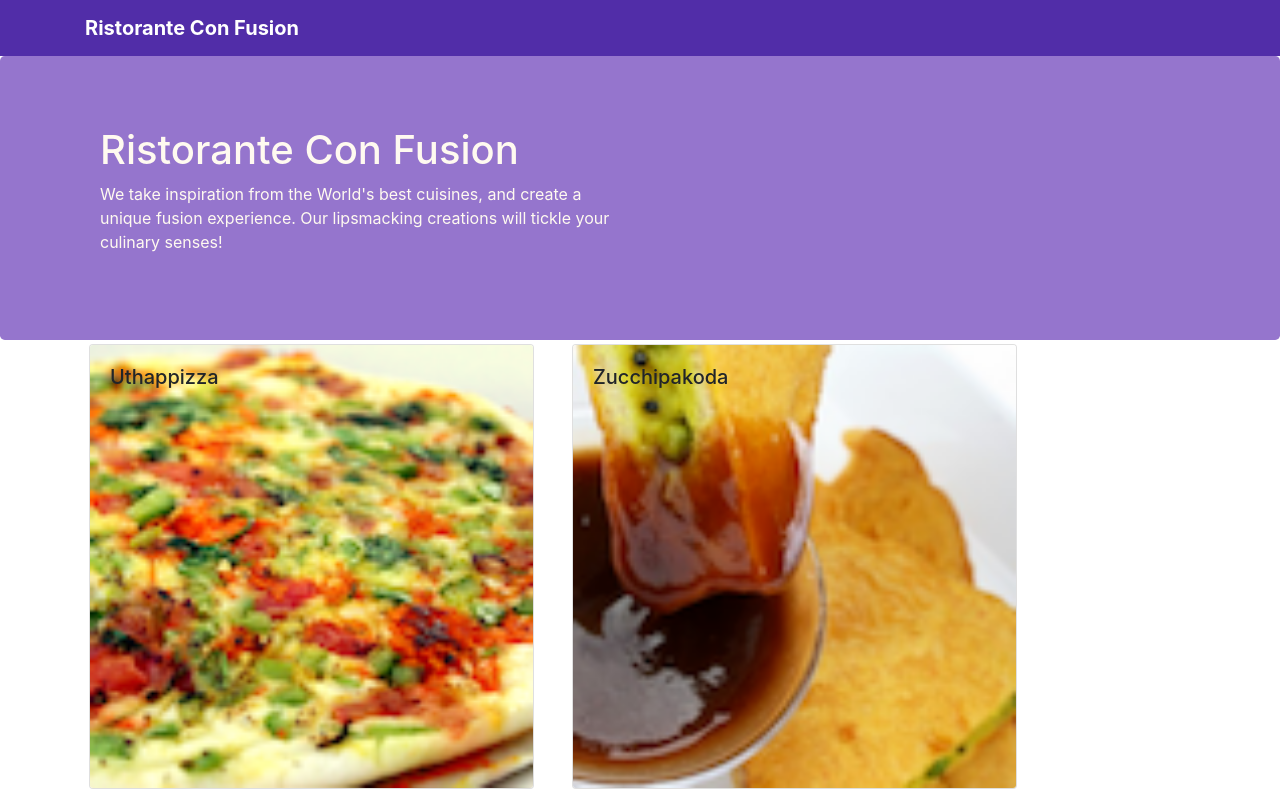
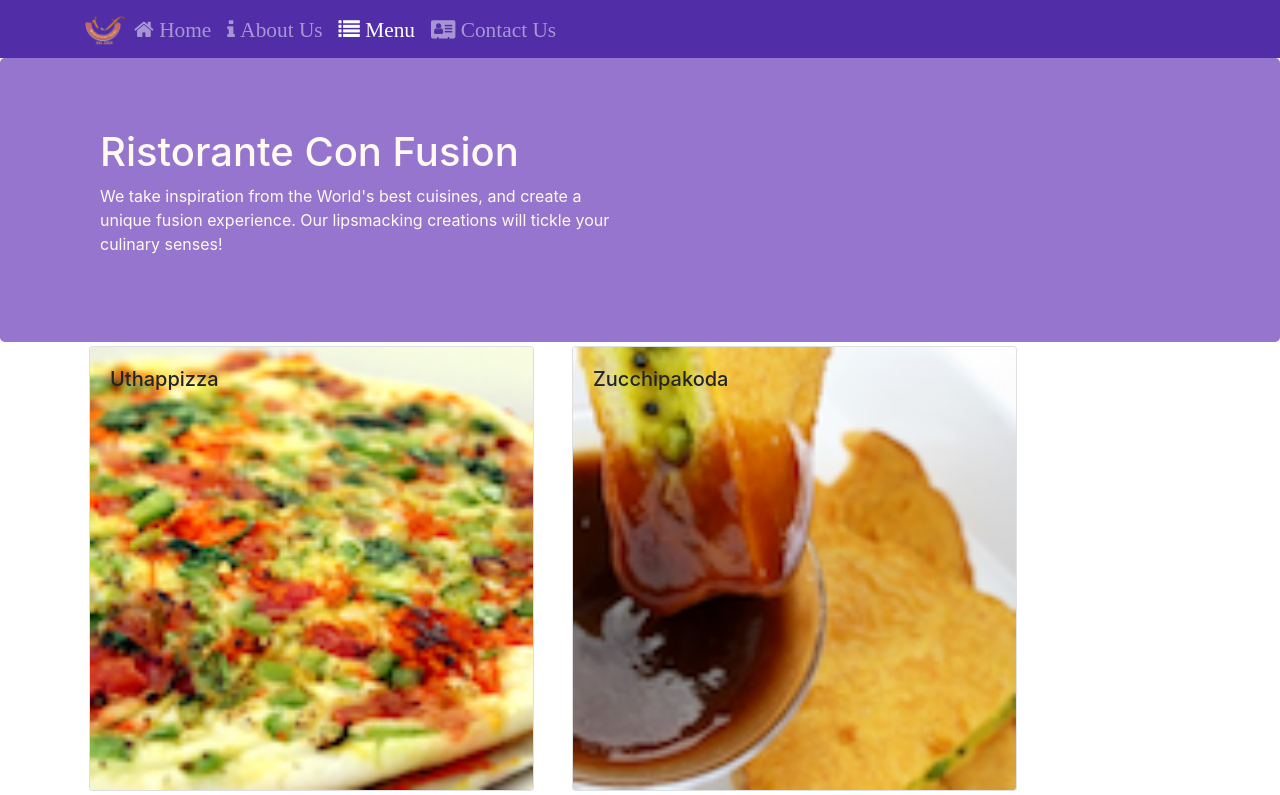
Before and after one commit to heet2201/React_Restaurant_App, a React (Create React App) app: page /menu in a window 1280 px wide. Shown: the top 795 px of the page. Built offline with nearby package versions, Linux system fonts and the light colour scheme.

Commit message:
React Router

```diff
--- a/package.json
+++ b/package.json
@@ -12,6 +12,7 @@
     "react": "^16.13.1",
     "react-dom": "^16.13.1",
     "react-popper": "0.9.2",
+    "react-router-dom": "4.2.2",
     "react-scripts": "3.4.3",
     "reactstrap": "5.0.0"
   },
--- a/src/App.js
+++ b/src/App.js
@@ -1,6 +1,7 @@
 import React, { Component } from 'react';
 import Main from './components/MainComponent'
 import './App.css';
+import { BrowserRouter } from 'react-router-dom';
 
 class App extends Component {
 
@@ -17,9 +18,11 @@ class App extends Component {
   render() {
     console.log("App Componenet render is invoked");
     return (
-      <div>
-        <Main />
-      </div>
+      <BrowserRouter>
+        <div>
+          <Main />
+        </div>
+      </BrowserRouter>
     );
   }
 }
--- a/src/components/FooterComponent.js
+++ b/src/components/FooterComponent.js
@@ -1,4 +1,5 @@
 import React from 'react';
+import { Link } from 'react-router-dom';
 
 function Footer(props) {
     return(
@@ -8,10 +9,10 @@ function Footer(props) {
                 <div className="col-4 offset-1 col-sm-2">
                     <h5>Links</h5>
                     <ul className="list-unstyled">
-                        <li><a href="#">Home</a></li>
-                        <li><a href="#">About</a></li>
-                        <li><a href="#">Menu</a></li>
-                        <li><a href="contactus.html">Contact</a></li>
+                        <li><Link to="/home">Home</Link></li>
+                        <li><Link to="/aboutus">About</Link></li>
+                        <li><Link to="/menu">Menu</Link></li>
+                        <li><Link to="/contactus">Contact</Link></li>
                     </ul>
                 </div>
                 <div className="col-7 col-sm-5">
--- a/src/components/HeaderComponent.js
+++ b/src/components/HeaderComponent.js
@@ -1,19 +1,68 @@
 import React, {Component, Fragment} from 'react';
-import { Navbar, NavbarBrand, Jumbotron } from 'reactstrap';
+import { Navbar, NavbarBrand, Nav, NavbarToggler, Collapse, NavItem, Jumbotron } from 'reactstrap';
+import { NavLink } from 'react-router-dom';
 
 class Header extends Component{
+
+    constructor(props){
+        super(props);
+
+        this.state= {
+            isNavOpen: false
+        };
+
+        this.togglerNav = this.togglerNav.bind(this);
+    }
+
+    togglerNav() {
+        this.setState({
+            isNavOpen: !this.state.isNavOpen
+        });
+    }
+
     render() {
         return(
             // React Fragment (Short Form)
             // Or
             //<React.Fragment></React.Fragment>
             <>
-                <Navbar dark>
-                <div className="container">
-                    <NavbarBrand href="/">
-                    <b>Ristorante Con Fusion</b>
-                    </NavbarBrand>
-                </div>
+                <Navbar dark expand="md">
+                    <div className="container">
+                        <NavbarToggler onClick={this.togglerNav} />
+
+                        <NavbarBrand className="mr-auto" href="/">
+                            <img src="assets/images/logo.png" height="30" width="41"
+                            alt="Ristorante Con Fusion" />
+                        </NavbarBrand>
+
+                        <Collapse isOpen={this.state.isNavOpen} navbar>
+                            <Nav navbar>
+                                <NavItem>
+                                    <NavLink className="nav-link" to="/home">
+                                        <span className="fa fa-home fa-lg"> Home</span>
+                                    </NavLink>
+                                </NavItem>
+
+                                <NavItem>
+                                    <NavLink className="nav-link" to="/aboutus">
+                                        <span className="fa fa-info fa-lg"> About Us</span>
+                                    </NavLink>
+                                </NavItem>
+
+                                <NavItem>
+                                    <NavLink className="nav-link" to="/menu">
+                                        <span className="fa fa-list fa-lg"> Menu</span>
+                                    </NavLink>
+                                </NavItem>
+
+                                <NavItem>
+                                    <NavLink className="nav-link" to="/contactus">
+                                        <span className="fa fa-address-card fa-lg"> Contact Us</span>
+                                    </NavLink>
+                                </NavItem>
+                            </Nav>
+                        </Collapse>
+                    </div>
                 </Navbar>
                 <Jumbotron>
                     <div className="container">
--- /dev/null
+++ b/src/components/HomeComponent.js
@@ -0,0 +1,12 @@
+import React from 'react';
+
+function Home(props)
+{
+    return (
+        <div className="container">
+            <h4>Home</h4>
+        </div>
+    );
+}
+
+export default Home;
--- a/src/components/MainComponent.js
+++ b/src/components/MainComponent.js
@@ -3,8 +3,10 @@ import Menu from './MenuComponent'
 import Detail from './DishDetailComponent'
 import Header from './HeaderComponent';
 import Footer from './FooterComponent';
+import Home from './HomeComponent';
 import './../App.css';
 import {DISHES} from './../shared/dishes'
+import { Switch, Route, Redirect } from 'react-router-dom';
 
 class Main extends Component {
 
@@ -15,7 +17,7 @@ class Main extends Component {
 
     this.state = {
       dishes: DISHES,
-      selectedDish: null
+      //selectedDish: null
     };
   }
 
@@ -28,14 +30,27 @@ class Main extends Component {
   }
 
   render() {
+
+    const HomePage = () => {
+      return (
+        <Home />
+      );
+    }
+
     console.log("Main Componenet render is invoked");
     return (
       <div>
         <Header />
-        <Menu dishes={this.state.dishes}
+        {/* <Menu dishes={this.state.dishes}
           onClick={ (dishId) => this.onDishSelect(dishId) }/>
         <Detail
-          selectedDish={this.state.dishes.filter((dish) => dish.id === this.state.selectedDish)[0]} />
+          selectedDish={this.state.dishes.filter((dish) => dish.id === this.state.selectedDish)[0]} /> */}
+
+          <Switch>
+            <Route path="/home" component={HomePage} />
+            <Route exact path="/menu" component={() => <Menu dishes={this.state.dishes} />} />
+            <Redirect to="/home" />
+          </Switch>
           <Footer />
       </div>
     );
```
Also changed, not shown: 1 other file (tests, documents, lock files or other folders).
